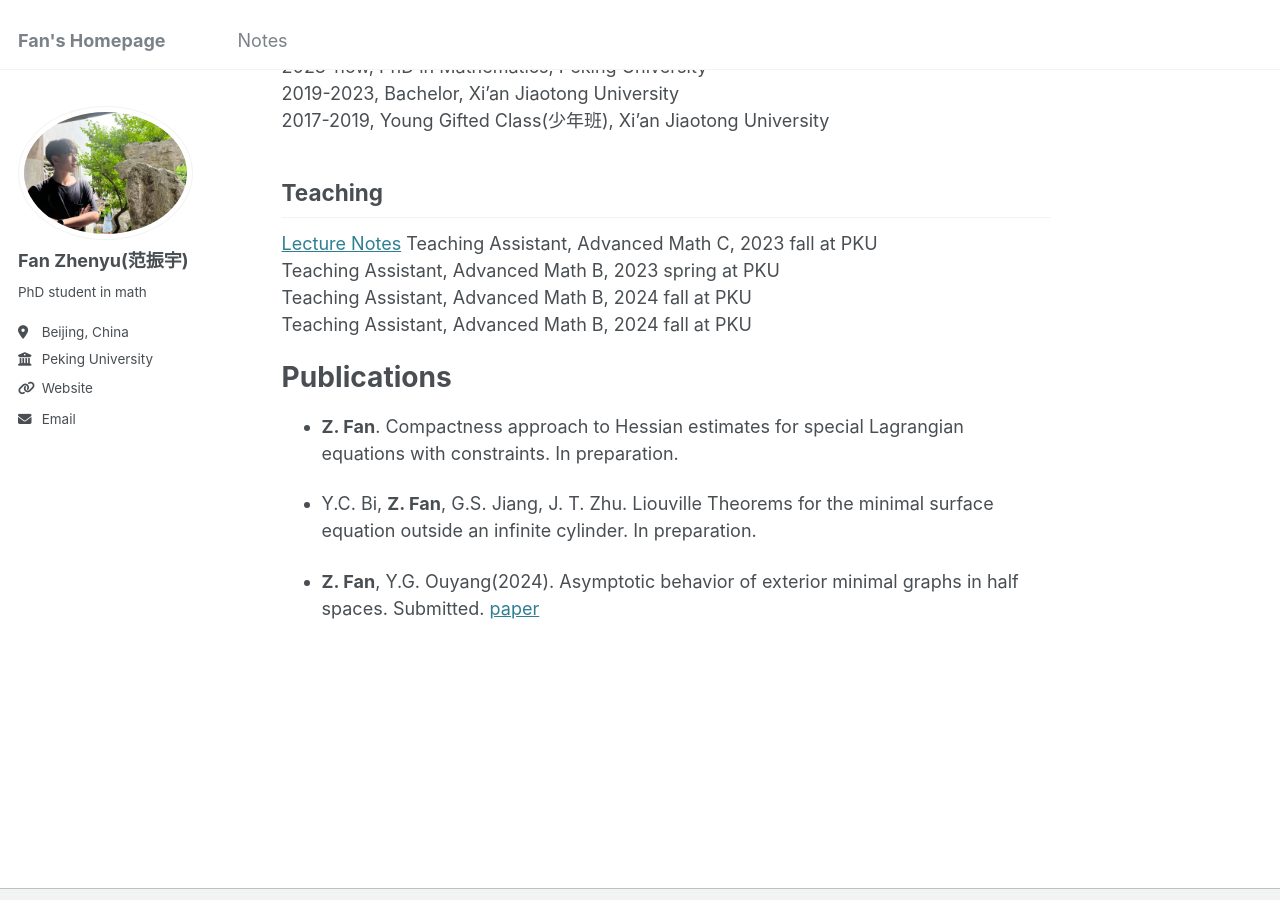
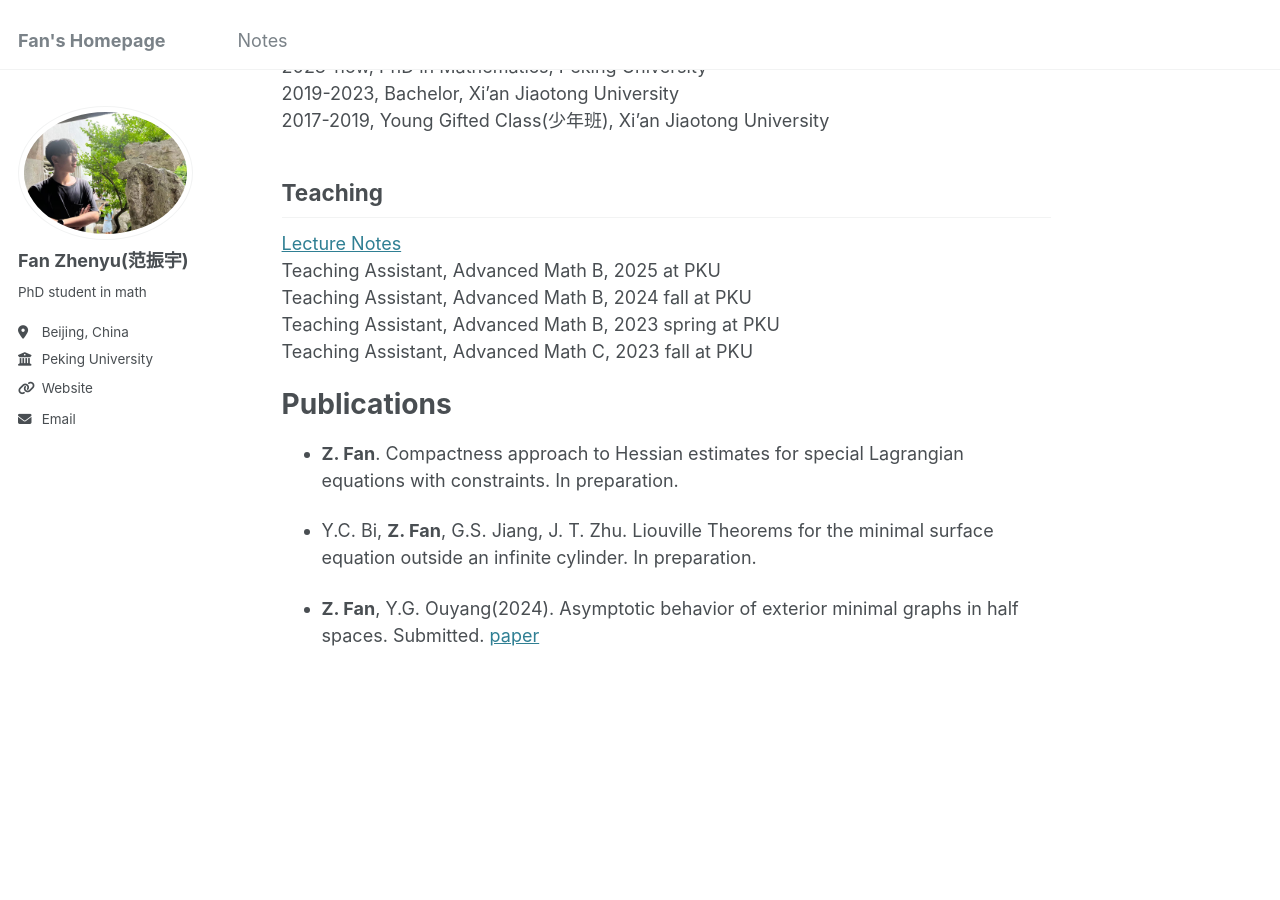
Before and after one commit to fanzymath/fanzymath.github.io, a Jekyll site: the page built from _pages/about.md, in a window 1280 px wide and 900 px high, scrolled down 549 px. Built offline with Jekyll 4.4.1, drawn with Linux system fonts in a browser that asks for light colours.

Commit message:
Update about.md

```diff
--- a/_pages/about.md
+++ b/_pages/about.md
@@ -28,11 +28,14 @@ Educdtion
 
 Teaching
 ------
-[Lecture Notes](https://fanzymath.github.io/_notes/2025-exercise-class-notes.md)
-Teaching Assistant, Advanced Math C, 2023 fall at PKU\
+[Lecture Notes](https://fanzymath.github.io/notes/)\
+Teaching Assistant, Advanced Math B, 2025 at PKU\
+Teaching Assistant, Advanced Math B, 2024 fall at PKU\
 Teaching Assistant, Advanced Math B, 2023 spring at PKU\
-Teaching Assistant, Advanced Math B, 2024 fall at PKU\
-Teaching Assistant, Advanced Math B, 2024 fall at PKU
+Teaching Assistant, Advanced Math C, 2023 fall at PKU
+
+
+
 
 Publications
 ======
```
